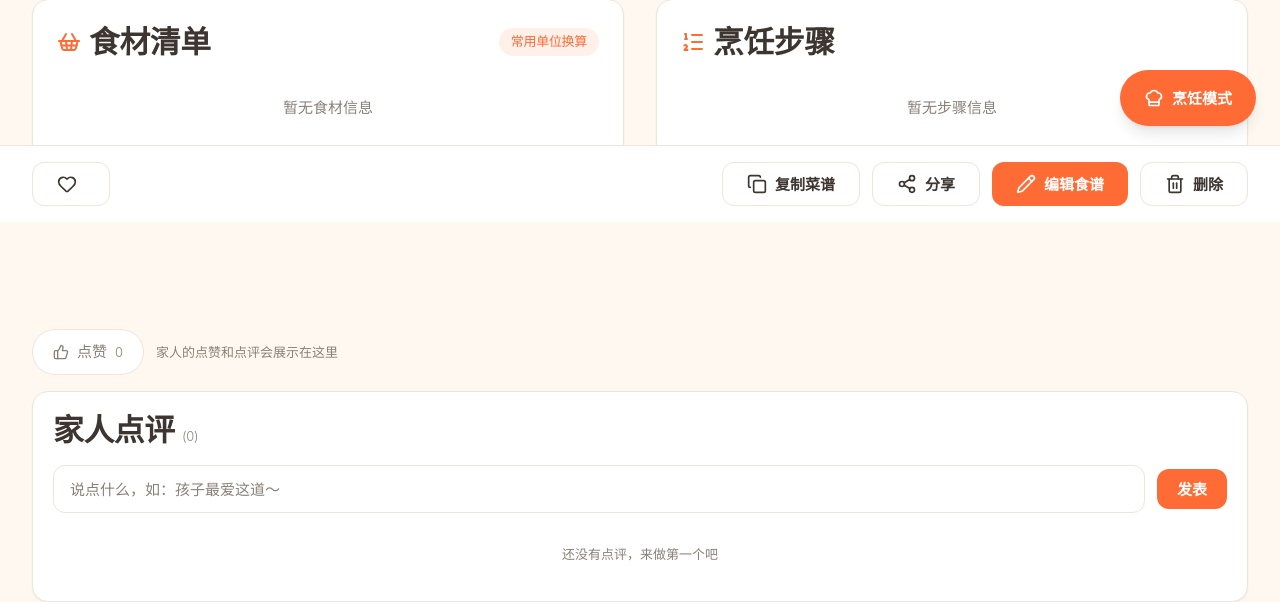
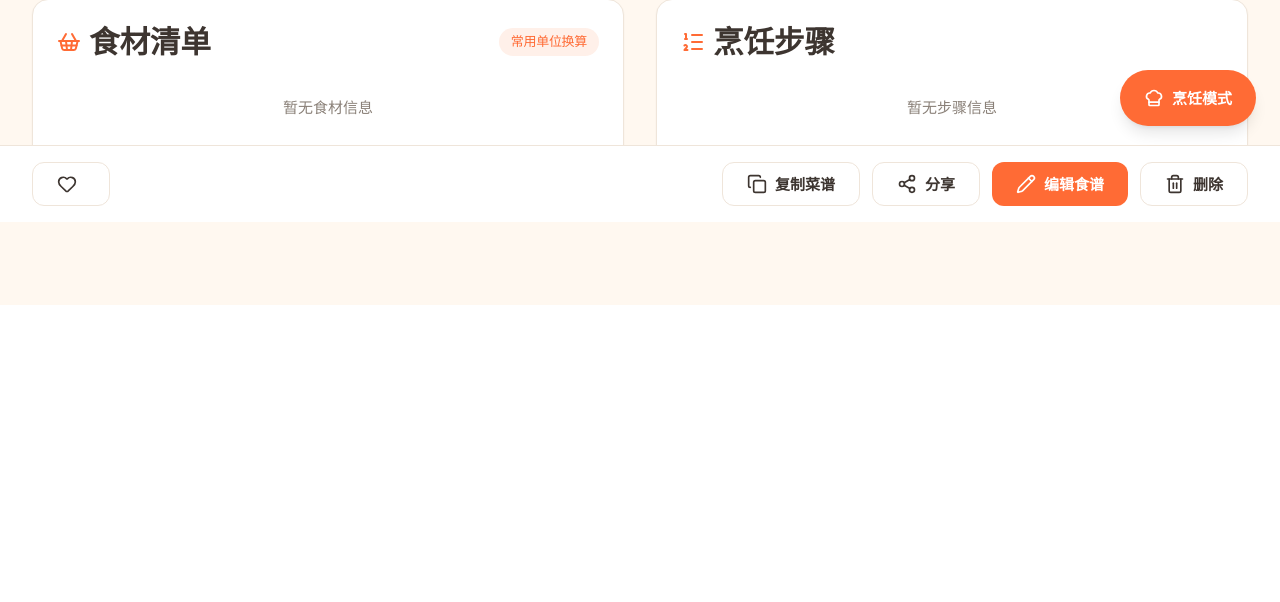
Before and after one commit to piggecn/WhatEat, a Python web app: template app/templates/detail.html in a window 1280 px wide. Shown: the part 578-1180 px from the top of the page. After the commit the page ends 883 px from the top, so only its background shows below. Run offline with Jinja, Linux system fonts and the light colour scheme; the template is opened without the code that fills it, so the values that code supplies are empty; style sheets or scripts are compiled from the project's sources.

Commit message:
refactor: inventory as standalone page (家里剩啥) in header nav; remove likes+comments

```diff
--- a/app/models.py
+++ b/app/models.py
@@ -71,10 +71,6 @@ class PasswordChange(BaseModel):
     """修改自己的登录密码。"""
     old_password: str
     new_password: str = Field(min_length=1, max_length=100)
-
-
-class CommentCreate(BaseModel):
-    content: str = Field(min_length=1, max_length=500)
 
 
 # ---- Recipe 子结构 ----
--- a/app/templates/base.html
+++ b/app/templates/base.html
@@ -43,6 +43,7 @@
         <nav class="flex items-center justify-center gap-1 sm:gap-1.5 flex-1 min-w-0 overflow-x-auto no-scrollbar">
           <a href="/" class="px-3 sm:px-4 py-2 rounded-full text-base font-medium whitespace-nowrap transition-all {% if page == 'index' %}text-primary bg-primary/10{% else %}text-foreground/80 hover:text-foreground hover:bg-muted/70{% endif %}">首页</a>
           <a href="/recipes/favorites" class="px-3 sm:px-4 py-2 rounded-full text-base font-medium whitespace-nowrap transition-all {% if page == 'favorites' %}text-primary bg-primary/10{% else %}text-foreground/80 hover:text-foreground hover:bg-muted/70{% endif %}">我的收藏</a>
+          <a href="/inventory" class="px-3 sm:px-4 py-2 rounded-full text-base font-medium whitespace-nowrap transition-all {% if page == 'inventory' %}text-primary bg-primary/10{% else %}text-foreground/80 hover:text-foreground hover:bg-muted/70{% endif %}">家里剩啥</a>
           <a href="/calendar" class="px-3 sm:px-4 py-2 rounded-full text-base font-medium whitespace-nowrap transition-all {% if page == 'calendar' %}text-primary bg-primary/10{% else %}text-foreground/80 hover:text-foreground hover:bg-muted/70{% endif %}">日历</a>
         </nav>
 
@@ -66,9 +67,6 @@
             <a href="/profile" @click="userOpen = false" class="flex items-center gap-3 px-4 py-3 hover:bg-muted transition-colors {% if page == 'profile' %}bg-primary/5 text-primary{% endif %}">
               <i data-lucide="user-cog" class="w-4 h-4"></i>个人中心
             </a>
-            <button @click="userOpen = false; $dispatch('inventory-open')" class="w-full flex items-center gap-3 px-4 py-3 hover:bg-muted transition-colors">
-              <i data-lucide="refrigerator" class="w-4 h-4"></i>我的库存
-            </button>
             {% if current_user.is_admin %}
             <button @click="userOpen = false; openLogsDrawer()" class="w-full flex items-center gap-3 px-4 py-3 hover:bg-muted transition-colors">
               <i data-lucide="terminal" class="w-4 h-4"></i>日志
@@ -185,51 +183,5 @@
     navigator.serviceWorker.register('/static/sw.js?v={{ APP_VERSION }}').catch(function () {});
   }
 </script>
-
-<!-- 我的库存弹窗（全局，事件驱动） -->
-<div x-data="inventoryPanel()" x-show="open" x-cloak
-     @inventory-open.window="open = true; load()"
-     class="fixed inset-0 z-[60]" aria-modal="true" role="dialog" @keydown.escape.window="open = false">
-  <div class="absolute inset-0 bg-black/50 backdrop-blur-sm" @click="open = false"></div>
-  <div class="absolute inset-0 flex items-center justify-center p-4">
-    <div class="bg-card w-full max-w-md max-h-[85vh] rounded-2xl shadow-3 border border-border overflow-hidden flex flex-col">
-      <div class="p-5 border-b border-border flex items-center justify-between shrink-0">
-        <h3 class="fr-h2 flex items-center gap-2">
-          <i data-lucide="refrigerator" class="w-5 h-5 text-primary"></i>
-          我的库存
-        </h3>
-        <button @click="open = false" class="w-8 h-8 rounded-lg hover:bg-muted flex items-center justify-center text-muted-foreground">
-          <i data-lucide="x" class="w-4 h-4"></i>
-        </button>
-      </div>
-      <div class="p-4 border-b border-border shrink-0 space-y-2">
-        <input type="text" x-model="form.name" @keydown.enter.prevent="add()" placeholder="食材名，如：鸡蛋" maxlength="50" class="fr-input w-full">
-        <div class="flex items-center gap-2">
-          <input type="text" x-model="form.amount" placeholder="数量" class="fr-input w-24">
-          <input type="text" x-model="form.unit" placeholder="单位" class="fr-input w-24">
-          <button @click="add()" :disabled="adding" class="fr-btn fr-btn-primary h-10 px-4 ml-auto">添加</button>
-        </div>
-        <p class="fr-caption text-muted-foreground">推荐时勾选「仅用现有食材」，就能只看手头能做的菜。</p>
-      </div>
-      <div class="flex-1 overflow-y-auto p-4">
-        <div x-show="loading" class="py-8 text-center fr-caption text-muted-foreground">加载中…</div>
-        <div x-show="!loading && items.length === 0" class="py-8 text-center fr-caption text-muted-foreground">库存是空的，先添加几样食材吧</div>
-        <ul class="space-y-2">
-          <template x-for="(item, idx) in items" :key="'inv-' + idx">
-            <li class="flex items-center gap-3 p-3 rounded-xl bg-muted/50">
-              <div class="flex-1 min-w-0">
-                <p class="fr-body truncate" x-text="item.name"></p>
-                <p class="fr-caption text-muted-foreground" x-text="(item.amount || '') + (item.unit ? ' ' + item.unit : '')"></p>
-              </div>
-              <button @click="remove(item.id)" class="w-8 h-8 rounded-lg hover:bg-[var(--fr-state-error-soft)] hover:text-[var(--fr-state-error)] flex items-center justify-center text-muted-foreground shrink-0">
-                <i data-lucide="trash-2" class="w-4 h-4"></i>
-              </button>
-            </li>
-          </template>
-        </ul>
-      </div>
-    </div>
-  </div>
-</div>
 </body>
 </html>
--- a/app/templates/detail.html
+++ b/app/templates/detail.html
@@ -230,38 +230,5 @@
     <span x-text="mealToast"></span>
   </div>
 </div>
-      <!-- 点赞 + 家人点评 -->
-      <div class="max-w-7xl mx-auto px-4 sm:px-6 lg:px-8 mt-6" x-data="likeComment()" x-init="liked = {{ 'true' if recipe.is_liked else 'false' }}; likesCount = {{ recipe.likes_count }}; recipeId = '{{ recipe_id }}'">
-        <div class="flex items-center gap-3 mb-4">
-          <button type="button" @click="toggleLike()"
-                  :class="liked ? 'border-[var(--fr-primary)] bg-[var(--fr-primary-soft)] text-primary' : 'border-border bg-card text-muted-foreground hover:border-[var(--fr-primary)]'"
-                  class="rounded-full border px-5 py-2.5 flex items-center gap-2 fr-body transition-colors">
-            <i data-lucide="thumbs-up" class="w-4 h-4"></i>
-            <span x-text="liked ? '已赞' : '点赞'"></span>
-            <span class="fr-caption" x-text="likesCount"></span>
-          </button>
-          <p class="fr-caption text-muted-foreground">家人的点赞和点评会展示在这里</p>
-        </div>
-        <div class="fr-card p-5">
-          <h3 class="fr-h2 mb-4">家人点评 <span class="fr-caption text-muted-foreground" x-text="'(' + comments.length + ')'"></span></h3>
-          <div class="flex items-center gap-3 mb-4">
-            <input type="text" x-model="draft" @keydown.enter.prevent="submitComment()" placeholder="说点什么，如：孩子最爱这道～" maxlength="500" class="fr-input flex-1">
-            <button type="button" @click="submitComment()" :disabled="sending" class="fr-btn fr-btn-primary h-10 px-5">发表</button>
-          </div>
-          <div x-show="comments.length === 0" class="fr-caption text-muted-foreground py-4 text-center">还没有点评，来做第一个吧</div>
-          <ul class="space-y-3">
-            <template x-for="(c, ci) in comments" :key="'cm-' + c.id">
-              <li class="flex items-start gap-3 p-3 rounded-xl bg-muted/50">
-                <span class="w-8 h-8 rounded-full bg-primary/15 text-primary flex items-center justify-center fr-caption shrink-0" x-text="(c.display_name || c.username || '?').slice(0, 1)"></span>
-                <div class="flex-1">
-                  <p class="fr-caption font-medium" x-text="c.display_name || c.username"></p>
-                  <p class="fr-body" x-text="c.content"></p>
-                  <p class="fr-caption text-muted-foreground" x-text="(c.created_at || '').slice(0, 10)"></p>
-                </div>
-              </li>
-            </template>
-          </ul>
-        </div>
-      </div>
 
 {% endblock %}
--- a/static/js/app.js
+++ b/static/js/app.js
@@ -1938,64 +1938,14 @@ function calendarPage() {
   };
 }
 
-/* 详情页点赞 + 评论 */
-function likeComment() {
+/* 家里剩啥（库存页） */
+function inventoryPage() {
   return {
-    recipeId: document.body.getAttribute('data-recipe-id') || (window.location.pathname.split('/').filter(Boolean).pop() || ''),
-    liked: false,
-    likesCount: 0,
-    comments: [],
-    draft: '',
-    sending: false,
-    async init() {
-      const id = parseInt(this.recipeId, 10);
-      if (!id) return;
-      try {
-        const res = await RecipeApp.api('/api/recipes/' + id + '/comments');
-        if (res.ok) { const d = await res.json(); this.comments = d.comments || []; }
-      } catch (e) {}
-    },
-    async toggleLike() {
-      const id = parseInt(this.recipeId, 10);
-      if (!id) return;
-      try {
-        const res = await RecipeApp.api('/api/recipes/' + id + '/like', { method: 'POST' });
-        if (res.ok) {
-          const d = await res.json();
-          this.liked = d.liked;
-          this.likesCount = d.likes_count;
-        }
-      } catch (e) {}
-    },
-    async submitComment() {
-      const text = (this.draft || '').trim();
-      if (!text || this.sending) return;
-      this.sending = true;
-      try {
-        const id = parseInt(this.recipeId, 10);
-        const res = await RecipeApp.api('/api/recipes/' + id + '/comments', {
-          method: 'POST',
-          headers: { 'Content-Type': 'application/json' },
-          body: JSON.stringify({ content: text }),
-        });
-        if (res.ok) {
-          this.draft = '';
-          await this.init();
-        }
-      } catch (e) {}
-      finally { this.sending = false; }
-    },
-  };
-}
-
-/* 我的库存弹窗 */
-function inventoryPanel() {
-  return {
-    open: false,
-    loading: false,
+    loading: true,
     items: [],
     form: { name: '', amount: '', unit: '' },
     adding: false,
+    init() { this.load(); },
     async load() {
       this.loading = true;
       try {
```
Also changed, not shown: app/database.py (+0 -19 lines), app/pages.py (+10 -11 lines), app/routes/recipes.py (+0 -61 lines), app/templates/inventory.html (added, +54 -0 lines).
